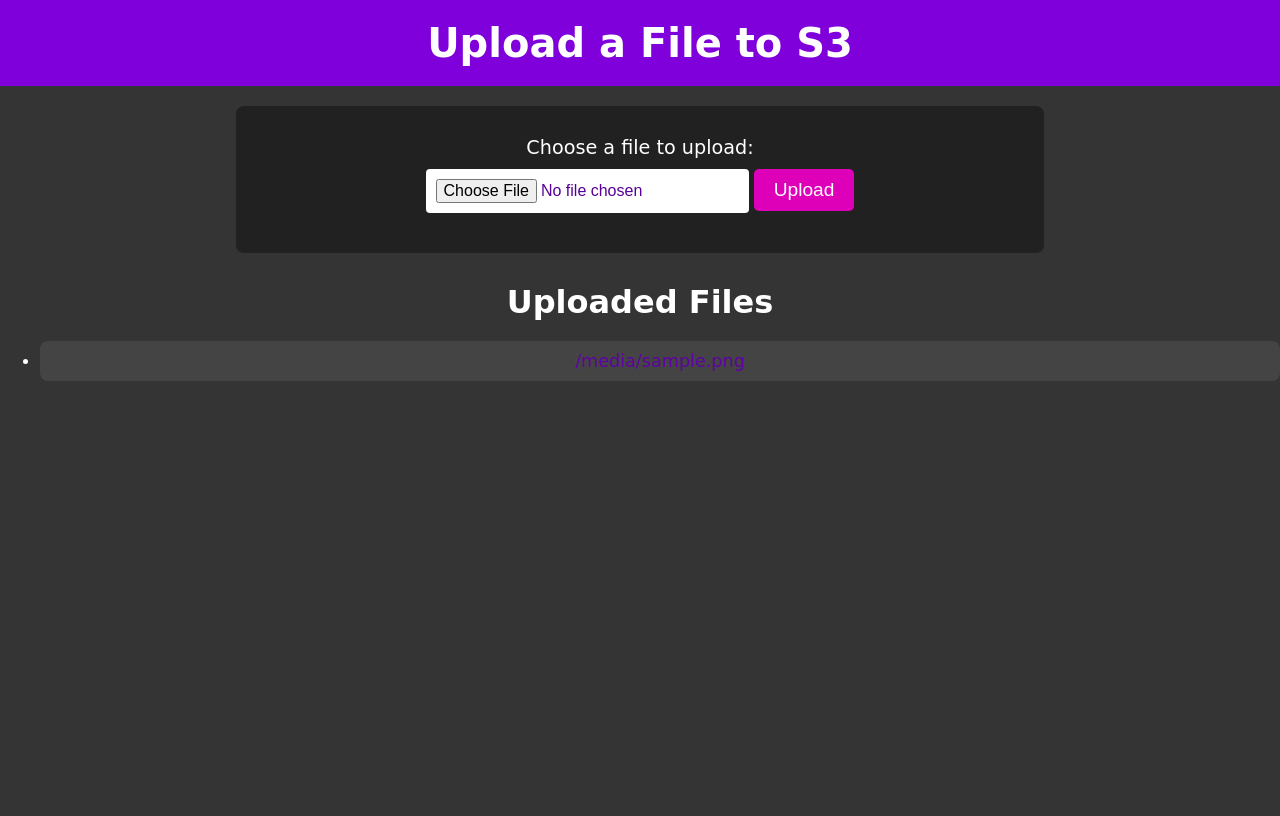
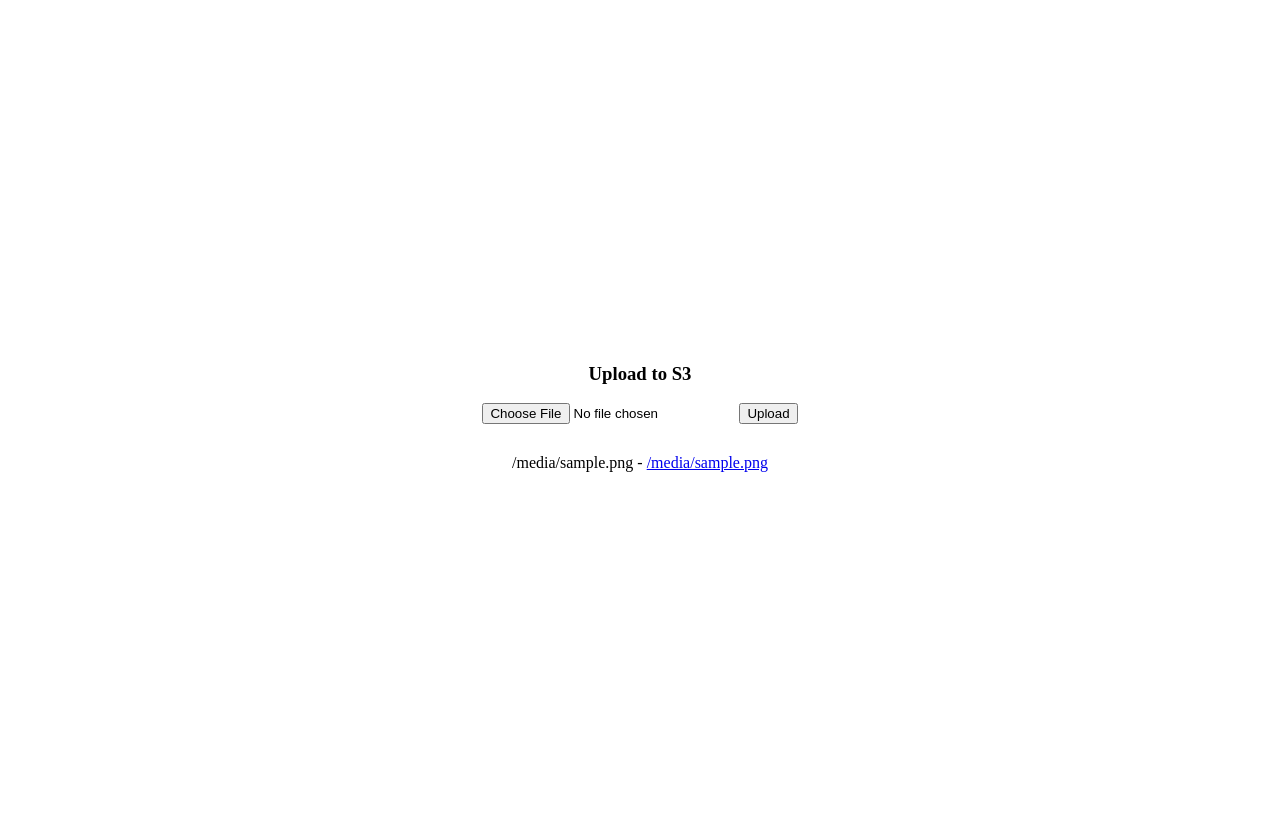
Before and after one commit to LCF2348/File_Hosting_Service, a Flask app: template templates/index.html in a window 1280 px wide. Before the commit the page ends 381 px from the top, so only its background shows below. Run offline with Flask 3, Linux system fonts and the light colour scheme; the template is opened without the code that fills it: most values are stand-ins (such as "Sample title", 1, 10 or a date in 2020).

Commit message:
Update index.html to match backend

```diff
--- a/templates/index.html
+++ b/templates/index.html
@@ -1,35 +1,26 @@
-<!--index.html-->
-
 <!DOCTYPE html>
 <html lang="en">
 <head>
     <meta charset="UTF-8">
+    <meta http-equiv="X-UA-Compatible" content="IE=edge">
     <meta name="viewport" content="width=device-width, initial-scale=1.0">
-    <title>File Upload to S3</title>
-    <link rel="stylesheet" href="{{ url_for('static', filename='styles.css') }}">
+    <title>Upload to Cloud</title>
 </head>
-<body>
-    <h1>Upload a File to S3</h1>
+<body style="height: 100vh; display: flex; justify-content: center; align-items: center; flex-direction: column;">
+    <h3>Upload to S3</h3>
 
-    <form action="/" method="POST" enctype="multipart/form-data">
-        <label for="file-to-save">Choose a file to upload:</label>
-        <input type="file" id="file-to-save" name="file-to-save" required>
-        <button type="submit">Upload</button>
+    <!-- Enctype is required so files are uploaded properly -->
+    <form method="POST" enctype="multipart/form-data" style="margin-bottom: 30px;">
+        <input type="file" name="file-to-save"/>
+        <button>Upload</button>
     </form>
 
-    <div class="file-list">
-        <h2>Uploaded Files</h2>
-        <ul>
-            {% for file in files %}
-                <li class="file-item">
-                    <a href="https://{{ file.bucket }}.s3.amazonaws.com/{{ file.filename }}" target="_blank">
-                        {{ file.original_filename }}
-                    </a>
-                </li>
-            {% else %}
-                <p>No files uploaded yet.</p>
-            {% endfor %}
-        </ul>
-    </div>
+    <!--Go through and display files-->
+    {% for file in files %}
+    <div>{{ file.original_filename }} - <a href="https://
+        {{ file.bucket }}.s3.{{ file.region }}.amazonaws.com/
+        {{ file.filename }}">{{ file.filename }}</a></div>
+    {% endfor %}
+
 </body>
 </html>
```
